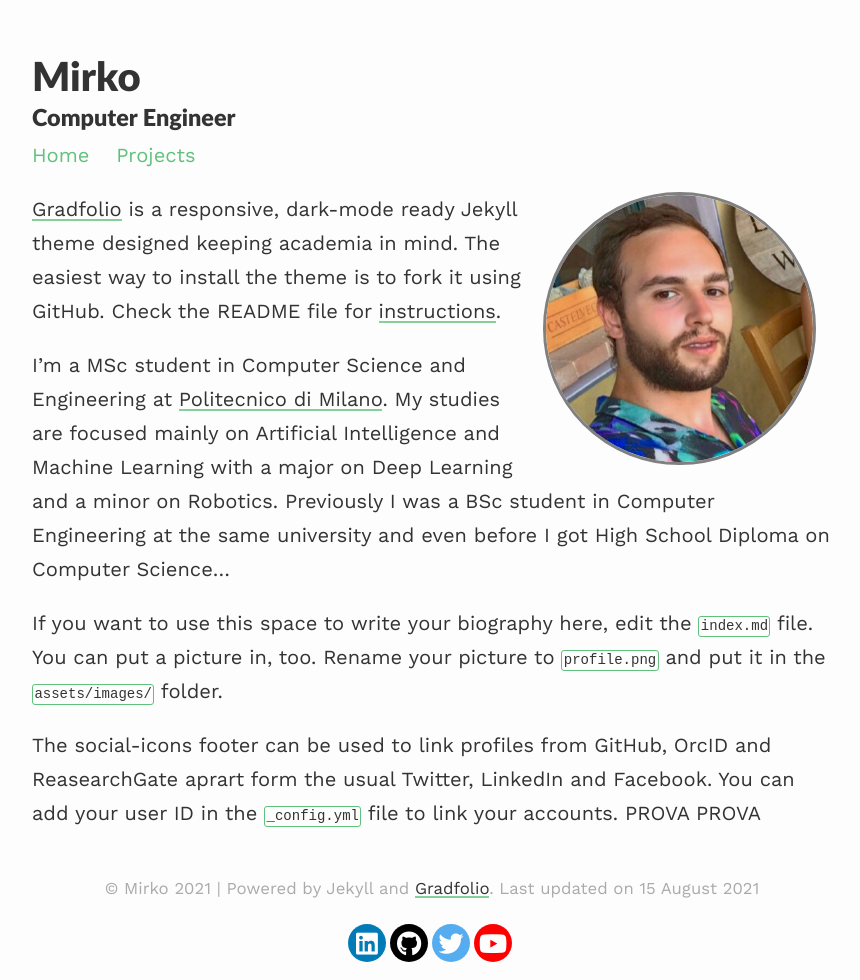
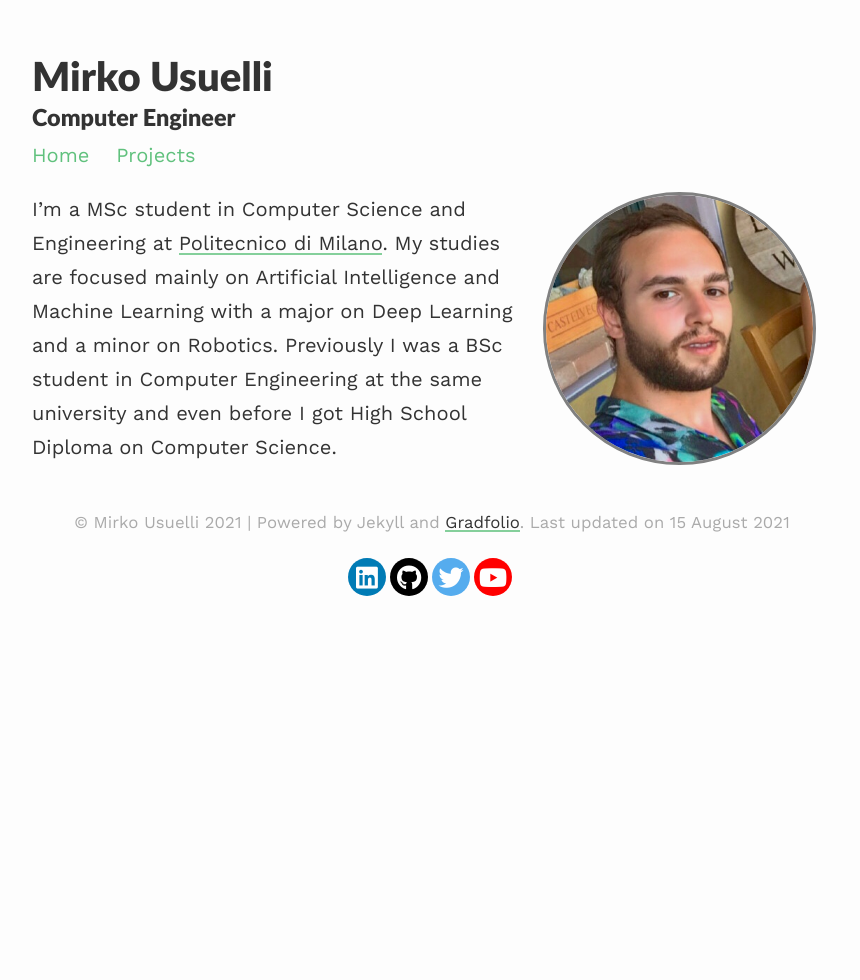
Before and after one commit to mirkousuelli/mirkousuelli.github.io, a Jekyll site: the page built from index.md, in a window 1280 px wide. Shown: the whole page, without its empty margins (208-1068 px from the left). Built offline with Jekyll 4.4.1, drawn with Linux system fonts in a browser that asks for light colours; nearby versions of some CDN libraries.

Commit message:
Update index

```diff
--- a/_config.yml
+++ b/_config.yml
@@ -1,6 +1,6 @@
 ### your site title here
 
-title: Mirko
+title: Mirko Usuelli
 description: Computer Engineer
 
 baseurl: / #name of GitHub repository
--- a/index.md
+++ b/index.md
@@ -7,10 +7,4 @@ profile:
 published: true
 ---
 
-[Gradfolio](https://github.com/jitinnair1/gradfolio){:target="_blank"} is a responsive, dark-mode ready Jekyll theme designed keeping academia in mind. The easiest way to install the theme is to fork it using GitHub. Check the README file for [instructions](https://github.com/jitinnair1/gradfolio#installation){:target="_blank"}.
-
-I'm a MSc student in Computer Science and Engineering at [Politecnico di Milano](https://www.polimi.it){:target="_blank"}. My studies are focused mainly on Artificial Intelligence and Machine Learning with a major on Deep Learning and a minor on Robotics. Previously I was a BSc student in Computer Engineering at the same university and even before I got High School Diploma on Computer Science...
-
-If you want to use this space to write your biography here, edit the `index.md` file. You can put a picture in, too. Rename your picture to `profile.png` and put it in the `assets/images/` folder.
-
-The social-icons footer can be used to link profiles from GitHub, OrcID and ReasearchGate aprart form the usual Twitter, LinkedIn and Facebook. You can add your user ID in the `_config.yml` file to link your accounts. PROVA PROVA
+I'm a MSc student in Computer Science and Engineering at [Politecnico di Milano](https://www.polimi.it){:target="_blank"}. My studies are focused mainly on Artificial Intelligence and Machine Learning with a major on Deep Learning and a minor on Robotics. Previously I was a BSc student in Computer Engineering at the same university and even before I got High School Diploma on Computer Science.
```
